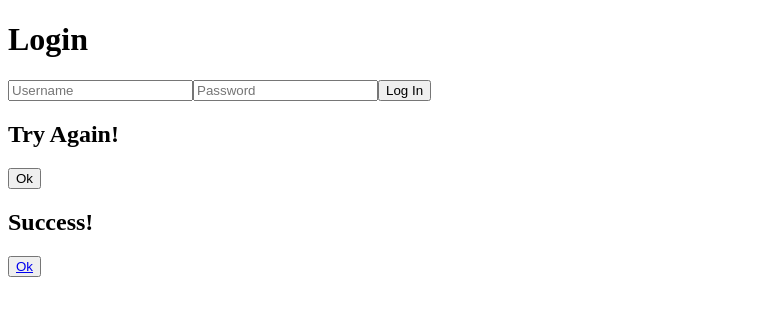
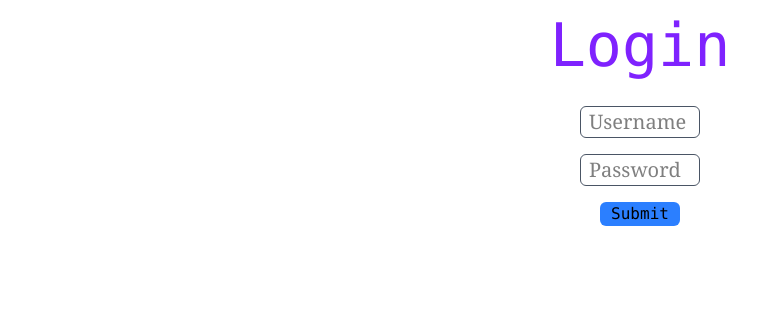
Before and after one commit to kerem-acar/Simple-AI-Checker, a React (Vite) app in the folder frontend/: page /login in a window 1280 px wide. Shown: the top 316 px of the page, without its empty margins (0-780 px from the left). Built offline with nearby package versions, Linux system fonts and the light colour scheme.

Commit message:
Added styling for registration and login pages with tailwind

```diff
--- a/frontend/src/Login.jsx
+++ b/frontend/src/Login.jsx
@@ -38,23 +38,23 @@ function Login (){
 
     return (
         <div>
-            <h1>Login</h1>
-            <form onSubmit={handleSubmit}>
-                <input value={text} placeholder="Username" onChange={handleChange}></input>
-                <input value={text1} placeholder="Password" onChange={handleChange1}></input>
-                <button type='submit'>Log In</button>
+            <h1 className="font-mono text-[60px] text-violet-600 flex justify-center">Login</h1>
+            <form onSubmit={handleSubmit} className="flex flex-col pt-4 items-center gap-4 pointer-events-auto">
+                <input className="font-serif text-[20px] w-30 rounded-md border-1 border-gray-600 focus:border-pink-600 pl-2" value={text} placeholder="Username" onChange={handleChange}></input>
+                <input className="font-serif text-[20px] w-30 rounded-md border-1 border-gray-600 focus:border-pink-600 pl-2" type="password" value={text1} placeholder="Password" onChange={handleChange1}></input>
+                <button className="cursor-pointer bg-blue-500 hover:bg-blue-400 rounded-md w-20 border-none font-mono" type='submit'>Submit</button>
             </form>
-            <div className={showFail === false ? 'loginfail-container' : 'loginfail-container-open'}>
-                <div>
-                    <h2>Try Again!</h2>
-                    <button onClick={handleFail}>Ok</button>
+            <div className={showFail === false ? 'hidden' : 'fixed inset-0 flex justify-center items-center z-1000'}>
+                <div className='border-2 rounded-lg w-80 h-40 bg-red-300 flex justify-center flex-col items-center gap-4'>
+                    <h2 className="font-mono text-[30px] ">Try Again!</h2>
+                    <button class="cursor-pointer bg-blue-500 hover:bg-blue-400 rounded-md w-20 border-none font-mono text-white py-1" onClick={handleFail}>Ok</button>
                 </div>
             </div>
-            <div className={showSuccess === false ? 'loginsuccess-container' : 'loginsuccess-container-open'}>
-                <div>
-                    <h2>Success!</h2>
+            <div className={showSuccess === false ? 'hidden' : 'fixed inset-0 flex justify-center items-center z-1000'}>
+                <div className='border-2 rounded-lg w-80 h-40 bg-red-300 flex justify-center flex-col items-center gap-4'>
+                    <h2 className="font-mono text-[30px]">Success!</h2>
                     <button>
-                        <Link to="/">Ok</Link>
+                        <Link to="/" className='cursor-pointer bg-blue-500 hover:bg-blue-400 rounded-md w-20 border-none font-mono text-white py-1'>Ok</Link>
                     </button>
                 </div>
             </div>
--- a/frontend/src/Register.jsx
+++ b/frontend/src/Register.jsx
@@ -25,17 +25,17 @@ function Register (){
 
     return (
         <div>
-            <h1>Register</h1>
-            <form onSubmit={handleSubmit}>
-                <input value={text} placeholder="Username" onChange={handleChange}></input>
-                <input value={text1} placeholder="Password" onChange={handleChange1}></input>
-                <button type='submit'>Register</button>
+            <h1 className="font-mono text-[60px] text-violet-600 flex justify-center">Register</h1>
+            <form className="flex flex-col pt-4 items-center gap-4 pointer-events-auto" onSubmit={handleSubmit}>
+                <input className="font-serif text-[20px] w-30 rounded-md border-1 border-gray-600 focus:border-pink-600 pl-2" value={text} placeholder="Username" onChange={handleChange}></input>
+                <input className="font-serif text-[20px] w-30 rounded-md border-1 border-gray-600 focus:border-pink-600 pl-2" value={text1} placeholder="Password" onChange={handleChange1}></input>
+                <button className="cursor-pointer bg-blue-500 hover:bg-blue-400 rounded-md w-20 border-none font-mono" type='submit'>Register</button>
             </form>
-            <div className={showWelcome === false ? 'welcome-container' : 'welcome-container-open'}>
-                <div>
-                    <h2>Welcome!</h2>
+            <div className={showWelcome === false ? 'hidden' : 'fixed inset-0 flex justify-center items-center z-1000'}>
+                <div className='border-2 rounded-lg w-80 h-40 bg-red-300 flex justify-center flex-col items-center gap-4'>
+                    <h2 className="font-mono text-[30px]">Welcome!</h2>
                     <button>
-                        <Link to="/">Ok</Link>
+                        <Link to="/" className='cursor-pointer bg-blue-500 hover:bg-blue-400 rounded-md w-20 border-none font-mono text-white py-1'>Ok</Link>
                     </button>
                 </div>
             </div>
--- a/frontend/src/index.css
+++ b/frontend/src/index.css
@@ -1,3 +1,5 @@
+@import "tailwindcss";
+
 header {
     display: flex;
     justify-content: center;
```
